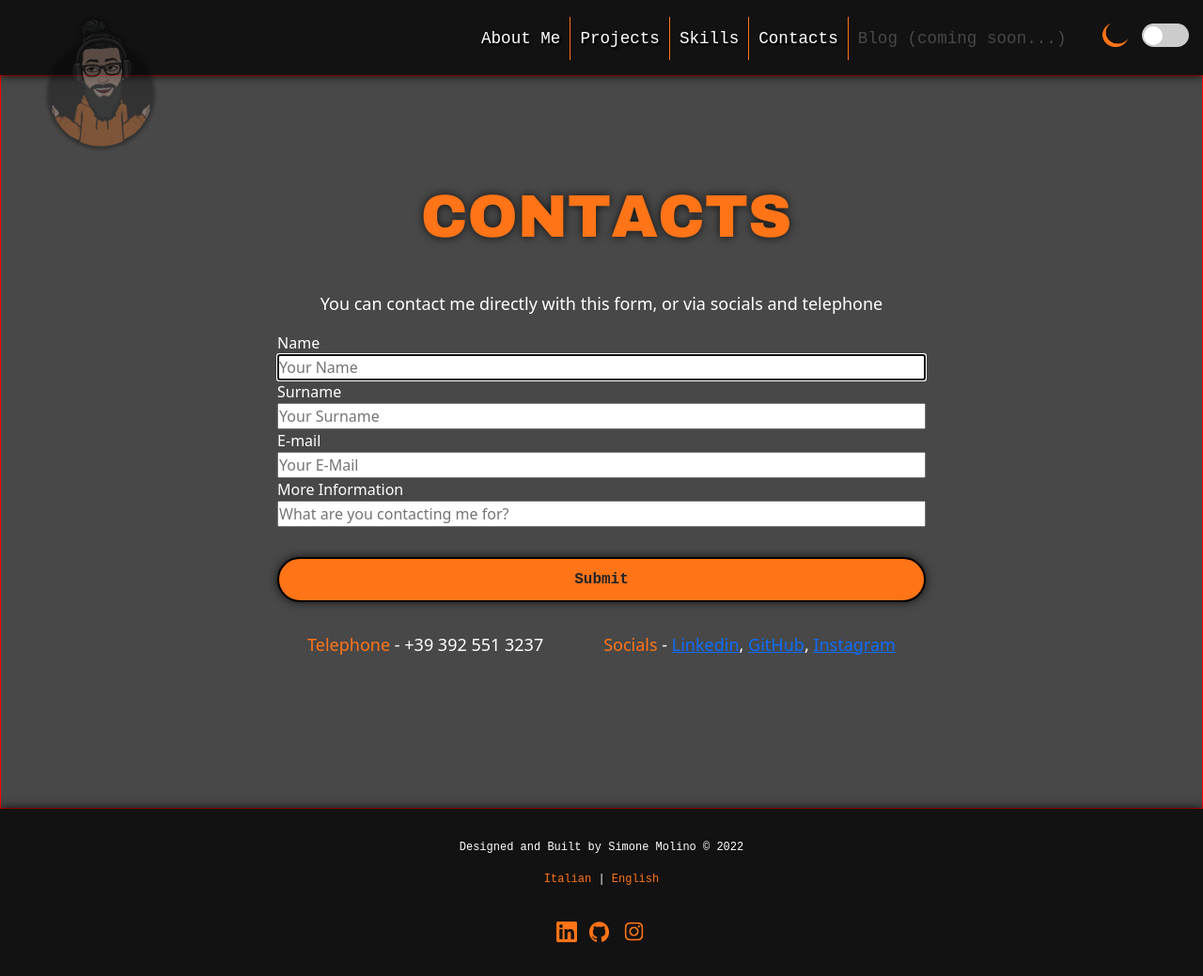
After one commit to Rhokthar/CS50-Final-Project, a Flask app: template project/templates/contacts.html in a window 1280 px wide. The commit adds this page. Shown: the whole page at 94% size. Run offline with Flask 2, Linux system fonts and the light colour scheme; the template is opened without the code that fills it, so the values that code supplies are empty; some libraries are stand-ins or nearby versions.

Commit message:
Contacts started

```diff
--- a/project/static/style.css
+++ b/project/static/style.css
@@ -1,6 +1,9 @@
 /********************
     General Styles
 *********************/
+:root {
+    --window-max-width: 1440px;
+}
 * {
     margin: 0;
     padding: 0;
@@ -794,9 +797,45 @@ button.btn:hover {
 .reverse-direction {
     flex-direction: row-reverse;
 }
-/* .img__wrapper.projects {
-
-} */
+/* Contacts Page */
+.section_container.contacts {
+    border: 1px solid red;
+    width: 100%;
+}
+.section_container.contacts p {
+    font-size: 18px;
+    text-align: center;
+}
+.page__wrapper {
+    max-width: var(--window-max-width);
+    margin: 0 auto;
+}
+.div__wrapper {
+    display: flex;
+    flex-direction: row;
+    flex-wrap: wrap;
+}
+.div__wrapper.row-reverse {
+    flex-direction: row-reverse;
+}
+.div__wrapper.vertical-row {
+    flex-direction: column;
+}
+.div__wrapper.vertical-row-reverse {
+    flex-direction: column-reverse;
+}
+.div__wrapper.justify-center {
+    justify-content: center;
+}
+.div__wrapper.align-center {
+    align-items: center;
+}
+#contact_info {
+    margin-bottom: 2rem;
+}
+.other_contacts p {
+    padding: 2rem;
+}
 /************************/
 /* Top navigation menu */
 /**********************/
--- /dev/null
+++ b/project/templates/contacts.html
@@ -0,0 +1,58 @@
+{% extends "layout.html" %}
+
+{% block lang %}
+lang="en"
+{% endblock %}
+
+{% block title %}
+Contacts
+{% endblock %}
+
+{% block main %}
+<section class="page_section">
+    <!-- START SECTION_CONTAINER PROJECTS -->
+    <div class="section_container contacts vertical-row">
+        <!-- PAGE__WRAPPER STARTS -->
+        <div class="page__wrapper">
+            <!-- START TITLE__WRAPPER -->
+            <div class="title__wrapper">
+                <div class="div__wrapper justify-center">
+                    <h2>
+                        <!-- SPECIAL TEXT START -->
+                        <div class="special_text_2 contacts">
+                            <span>C</span>
+                            <span>O</span>
+                            <span>N</span>
+                            <span>T</span>
+                            <span>A</span>
+                            <span>C</span>
+                            <span>T</span>
+                            <span>S</span>
+                        </div> <!-- SPECIAL TEXT END-->
+                    </h2>
+                </div>
+            </div> <!-- END TITLE -->
+            <p>You can contact me directly with this form, or via socials and telephone</p>
+            <form action="/contacts" method="post">
+                <div class="div__wrapper vertical-row justify-center">
+                    <label for="name_input">Name</label>
+                    <input type="text" id="name_input" placeholder="Your Name" autofocus />
+                    <label for="surname_input">Surname</label>
+                    <input type="text" id="surname_input" placeholder="Your Surname" />
+                    <label for="e-mail">E-mail</label>
+                    <input type="email" id="e-mail" placeholder="Your E-Mail" />
+                    <label for="contact_info">More Information</label>
+                    <input type="text" id="contact_info" placeholder="What are you contacting me for?" />
+                    <button class="btn" type="submit">Submit</button>
+                </div>
+            </form>
+            <div class="other_contacts">
+                <div class="div__wrapper">
+                    <p><span class="diff_color">Telephone</span> - +39 392 551 3237</p>
+                    <p><span class="diff_color">Socials</span> - <a href="" target="_blank">Linkedin</a>, <a href="" target="_blank">GitHub</a>, <a href="" target="_blank">Instagram</a></p>
+                </div>
+            </div>
+        </div> <!-- PAGE__WRAPPER ENDS -->
+    </div> <!-- END SECTION_CONTAINER PROJECT -->
+</section> <!-- END SECTION -->
+{% endblock %}
```
